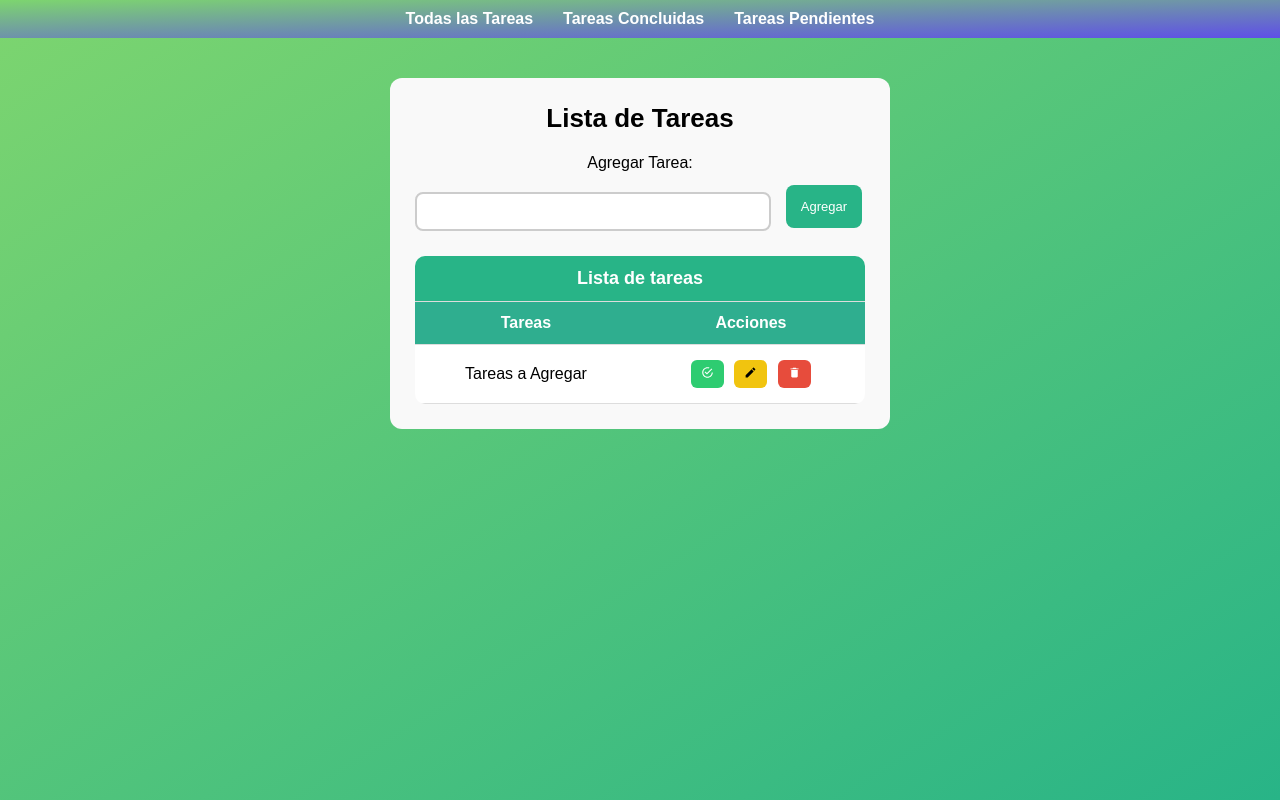
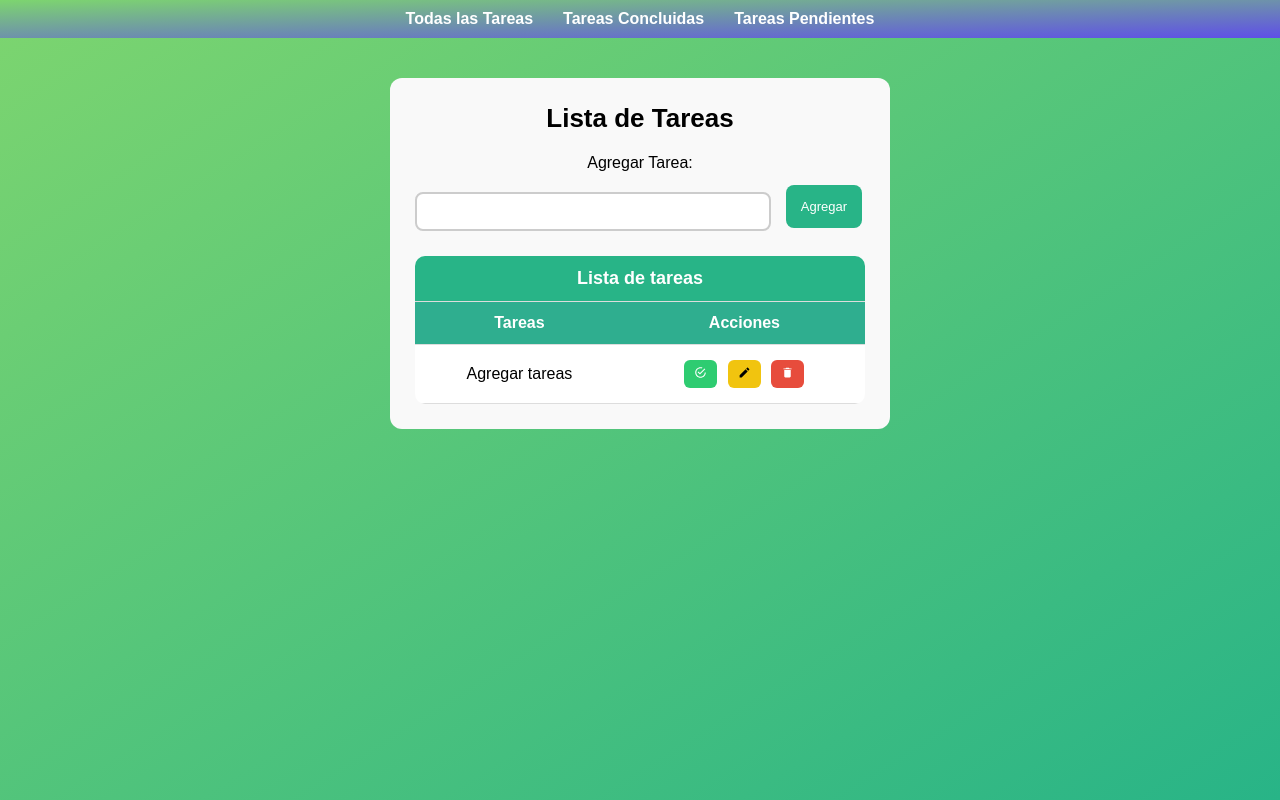
Before and after one commit to Renzo7-programador7/gestion-tareas, a plain HTML site: page tareas.html in a window 1280 px wide. Drawn offline with nearby package versions, Linux system fonts and the light colour scheme.

```diff
--- a/tareas.html
+++ b/tareas.html
@@ -34,7 +34,7 @@
 
         <tbody>
           <tr>
-            <td>Tareas a Agregar</td>
+            <td>Agregar tareas</td>
             <td>
               <button class="btn-concluidas">
                 <ion-icon name="checkmark-circle-outline"></ion-icon>
```
